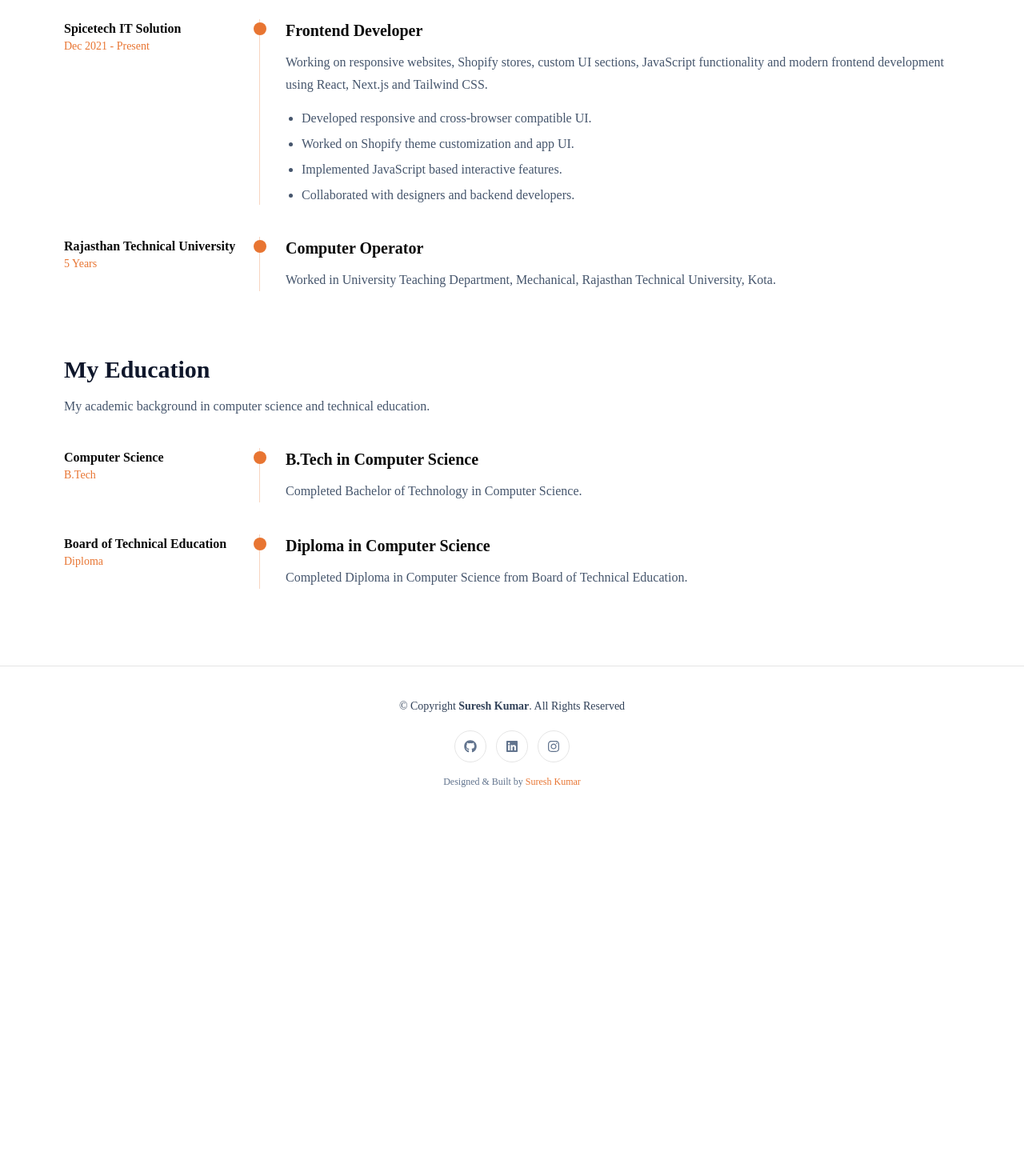
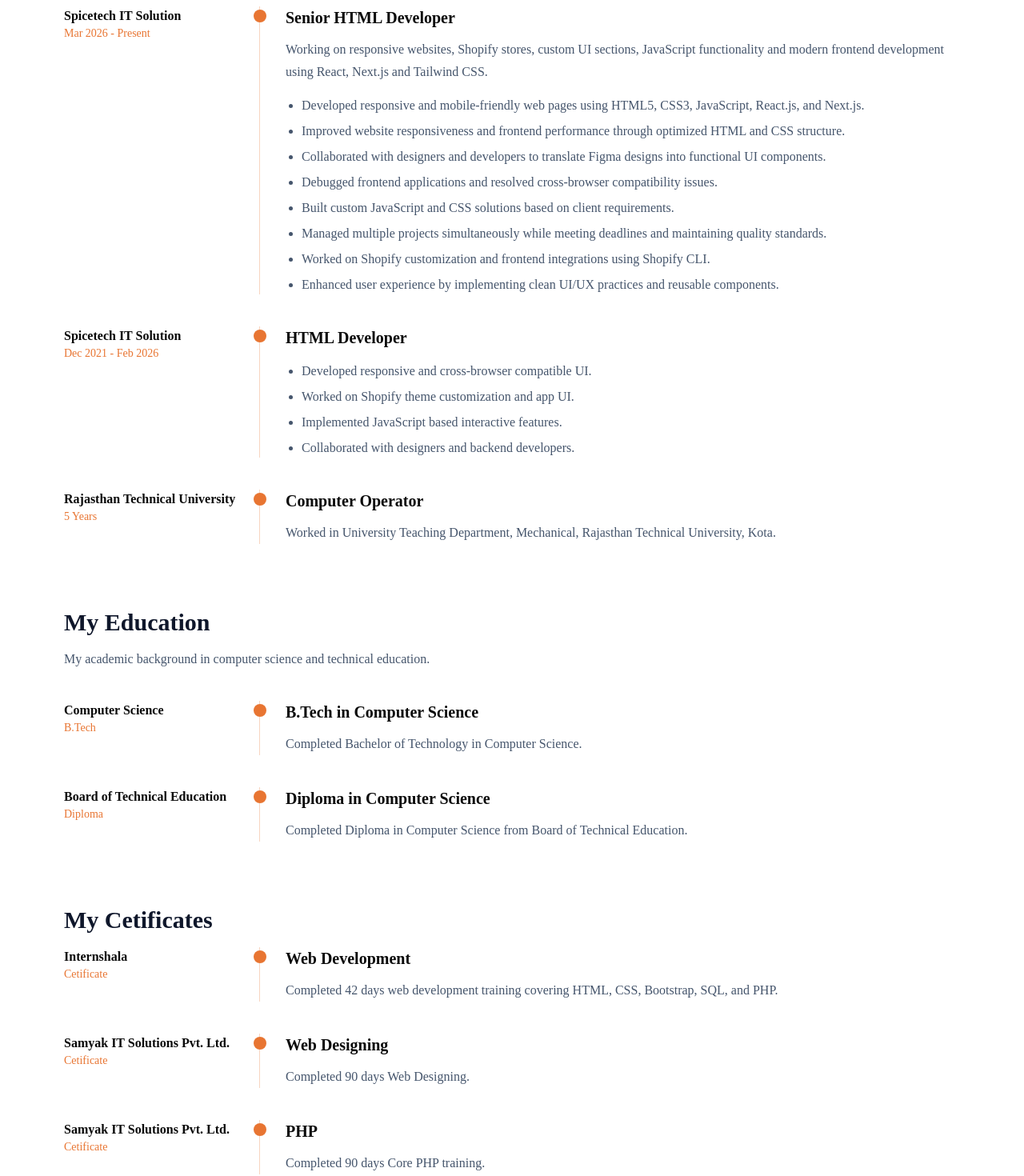
Before and after one commit to Princekumar0006/portfolio, a Next.js app: page /resume in a window 1280 px wide. Shown: the part 500-1970 px from the top of the page at 80% size. Before the commit the page ends 1525 px from the top, so only its background shows below. Built offline with nearby package versions, Linux system fonts and the light colour scheme.

Commit message:
updated al pages

```diff
--- a/src/app/about/page.js
+++ b/src/app/about/page.js
@@ -8,7 +8,7 @@ import Link from "next/link";
 export default function About() {
   return (
     <>
-      <section className="relative w-full py-24">
+      <section className="relative w-full py-20 pt-10">
         <div className="mx-auto w-full max-w-6xl px-4">
           {/* Heading */}
 
--- a/src/app/portfolio/page.js
+++ b/src/app/portfolio/page.js
@@ -45,7 +45,7 @@ export default function PortfolioPage() {
       : projects.filter((project) => project.category === activeTab);
 
   return (
-    <section className="py-24">
+    <section className="relative py-20 pt-10">
       <div className="mx-auto max-w-6xl px-4">
         <motion.div
           initial={{ opacity: 0, y: 40 }}
--- a/src/app/resume/page.js
+++ b/src/app/resume/page.js
@@ -4,7 +4,7 @@ import { motion } from "motion/react";
 export default function Resume() {
   return (
     <>
-      <section className="relative w-full py-24">
+      <section className="relative w-full py-20 pt-10">
         <div className="mx-auto w-full max-w-6xl px-4">
           {/* Heading */}
           <motion.div initial={{ opacity: 0, y: 40 }} whileInView={{ opacity: 1, y: 0 }} transition={{ duration: 0.6 }} viewport={{ once: true }} className="mb-16 text-center">
@@ -29,13 +29,36 @@ export default function Resume() {
               <div className="grid grid-cols-1 gap-6 md:grid-cols-[220px_1fr]">
                 <div>
                   <h4 className="font-semibold">Spicetech IT Solution</h4>
-                  <p className="text-sm text-[#e87532]">Dec 2021 - Present</p>
+                  <p className="text-sm text-[#e87532]">Mar 2026 - Present</p>
                 </div>
 
                 <div className="relative border-l border-[#e87532]/30 pl-8">
                   <span className="absolute -left-2 top-1 h-4 w-4 rounded-full bg-[#e87532]" />
-                  <h4 className="text-xl font-semibold">Frontend Developer</h4>
+                  <h4 className="text-xl font-semibold">Senior HTML Developer</h4>
                   <p className="mt-3 leading-7 text-slate-600">Working on responsive websites, Shopify stores, custom UI sections, JavaScript functionality and modern frontend development using React, Next.js and Tailwind CSS.</p>
+
+                  <ul className="mt-4 list-disc space-y-2 pl-5 text-slate-600">
+                    <li>Developed responsive and mobile-friendly web pages using HTML5, CSS3, JavaScript, React.js, and Next.js.</li>
+                    <li>Improved website responsiveness and frontend performance through optimized HTML and CSS structure.</li>
+                    <li>Collaborated with designers and developers to translate Figma designs into functional UI components.</li>
+                    <li>Debugged frontend applications and resolved cross-browser compatibility issues.</li>
+                    <li>Built custom JavaScript and CSS solutions based on client requirements.</li>
+                    <li>Managed multiple projects simultaneously while meeting deadlines and maintaining quality standards.</li>
+                    <li>Worked on Shopify customization and frontend integrations using Shopify CLI.</li>
+                    <li>Enhanced user experience by implementing clean UI/UX practices and reusable components.</li>
+                  </ul>
+                </div>
+              </div>
+
+              <div className="grid grid-cols-1 gap-6 md:grid-cols-[220px_1fr]">
+                <div>
+                  <h4 className="font-semibold">Spicetech IT Solution</h4>
+                  <p className="text-sm text-[#e87532]">Dec 2021 - Feb 2026</p>
+                </div>
+                <div className="relative border-l border-[#e87532]/30 pl-8">
+                  <span className="absolute -left-2 top-1 h-4 w-4 rounded-full bg-[#e87532]" />
+                  <h4 className="text-xl font-semibold">HTML Developer</h4>
+                  {/* <p className="mt-3 leading-7 text-slate-600">Working on responsive websites, Shopify stores, custom UI sections, JavaScript functionality and modern frontend development using React, Next.js and Tailwind CSS.</p> */}
 
                   <ul className="mt-4 list-disc space-y-2 pl-5 text-slate-600">
                     <li>Developed responsive and cross-browser compatible UI.</li>
@@ -58,11 +81,12 @@ export default function Resume() {
                   <p className="mt-3 leading-7 text-slate-600">Worked in University Teaching Department, Mechanical, Rajasthan Technical University, Kota.</p>
                 </div>
               </div>
+
             </div>
           </motion.div>
 
           {/* Education */}
-          <motion.div initial={{ opacity: 0, y: 50 }} whileInView={{ opacity: 1, y: 0 }} transition={{ duration: 0.7, delay: 0.2 }} viewport={{ once: true }}>
+          <motion.div initial={{ opacity: 0, y: 50 }} whileInView={{ opacity: 1, y: 0 }} transition={{ duration: 0.7, delay: 0.2 }} viewport={{ once: true }} className="mb-20">
             <h3 className="mb-4 text-3xl font-semibold text-slate-900">My Education</h3>
 
             <p className="mb-10 max-w-3xl text-slate-600">My academic background in computer science and technical education.</p>
@@ -95,6 +119,57 @@ export default function Resume() {
               </div>
             </div>
           </motion.div>
+
+          {/* Cources */}
+          <motion.div initial={{ opacity: 0, y: 50 }} whileInView={{ opacity: 1, y: 0 }} transition={{ duration: 0.7, delay: 0.2 }} viewport={{ once: true }}>
+            <h3 className="mb-4 text-3xl font-semibold text-slate-900">My Cetificates</h3>
+
+            {/* <p className="mb-10 max-w-3xl text-slate-600">My academic background in computer science and technical education.</p> */}
+
+            <div className="space-y-10">
+              <div className="grid grid-cols-1 gap-6 md:grid-cols-[220px_1fr]">
+                <div>
+                  <h4 className="font-semibold">Internshala</h4>
+                  <p className="text-sm text-[#e87532]">Cetificate</p>
+                </div>
+
+                <div className="relative border-l border-[#e87532]/30 pl-8">
+                  <span className="absolute -left-2 top-1 h-4 w-4 rounded-full bg-[#e87532]" />
+                  <h4 className="text-xl font-semibold">Web Development</h4>
+                  <p className="mt-3 leading-7 text-slate-600">Completed 42 days web development training covering HTML, CSS, Bootstrap,
+SQL, and PHP.</p>
+                </div>
+              </div>
+
+              <div className="grid grid-cols-1 gap-6 md:grid-cols-[220px_1fr]">
+                <div>
+                  <h4 className="font-semibold">Samyak IT Solutions Pvt. Ltd.</h4>
+                  <p className="text-sm text-[#e87532]">Cetificate</p>
+                </div>
+
+                <div className="relative border-l border-[#e87532]/30 pl-8">
+                  <span className="absolute -left-2 top-1 h-4 w-4 rounded-full bg-[#e87532]" />
+                  <h4 className="text-xl font-semibold">Web Designing</h4>
+                  <p className="mt-3 leading-7 text-slate-600">Completed 90 days Web Designing.</p>
+                </div>
+              </div>
+
+              <div className="grid grid-cols-1 gap-6 md:grid-cols-[220px_1fr]">
+                <div>
+                  <h4 className="font-semibold">Samyak IT Solutions Pvt. Ltd.</h4>
+                  <p className="text-sm text-[#e87532]">Cetificate</p>
+                </div>
+
+                <div className="relative border-l border-[#e87532]/30 pl-8">
+                  <span className="absolute -left-2 top-1 h-4 w-4 rounded-full bg-[#e87532]" />
+                  <h4 className="text-xl font-semibold">PHP</h4>
+                  <p className="mt-3 leading-7 text-slate-600">Completed 90 days Core PHP training.</p>
+                </div>
+              </div>
+
+            </div>
+          </motion.div>
+
         </div>
       </section>
     </>
--- a/src/components/Footer.jsx
+++ b/src/components/Footer.jsx
@@ -17,9 +17,9 @@ export default function Footer() {
             <FaLinkedin />
           </a>
 
-          <a href="https://instagram.com/yourusername" target="_blank" rel="noopener noreferrer" className="flex h-10 w-10 items-center justify-center rounded-full border text-slate-500 transition-all hover:border-[#e87532] hover:text-[#e87532]">
+          {/* <a href="https://instagram.com/yourusername" target="_blank" rel="noopener noreferrer" className="flex h-10 w-10 items-center justify-center rounded-full border text-slate-500 transition-all hover:border-[#e87532] hover:text-[#e87532]">
             <FaInstagram />
-          </a>
+          </a> */}
         </div>
 
         <p className="mt-4 text-xs text-slate-500">
--- a/src/components/Navbar.jsx
+++ b/src/components/Navbar.jsx
@@ -9,7 +9,7 @@ import { Sheet, SheetContent, SheetTrigger, SheetClose } from "@/components/ui/s
 export default function Navbar() {
   const pathname = usePathname();
   return (
-    <nav className="sticky top-4 z-50 text-black py-3">
+    <nav className="sticky top-0 z-50 text-black bg-white py-8">
       <div className="grid grid-cols-2 md:grid-cols-3 items-center max-w-6xl w-full mx-auto rounded-full bg-white shadow-lg px-6 py-3">
         <div className="flex flex-col items-start justify-center gap-0.5">
           <span className="text-base font-semibold">Suresh Kumar</span>
```
